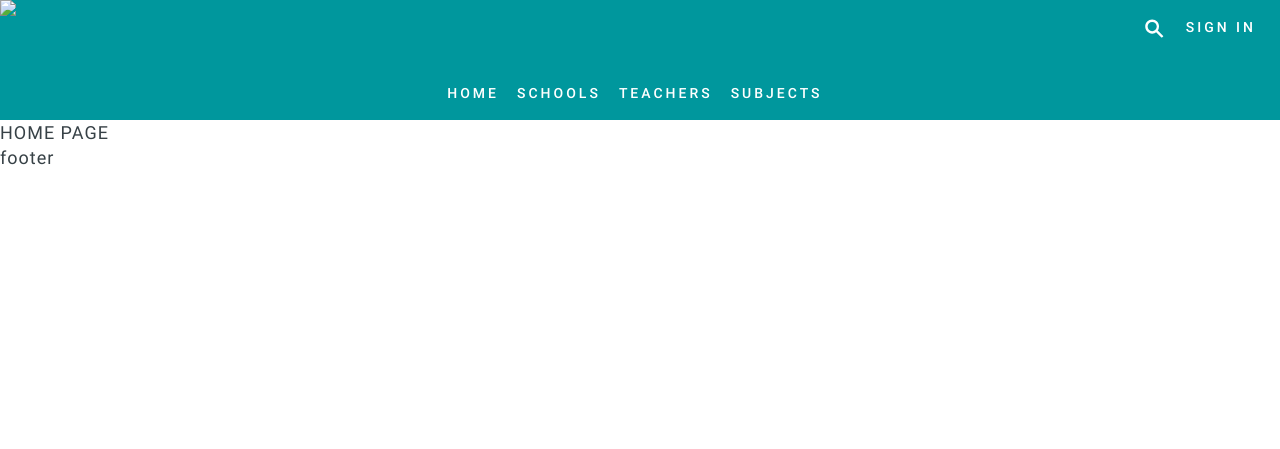
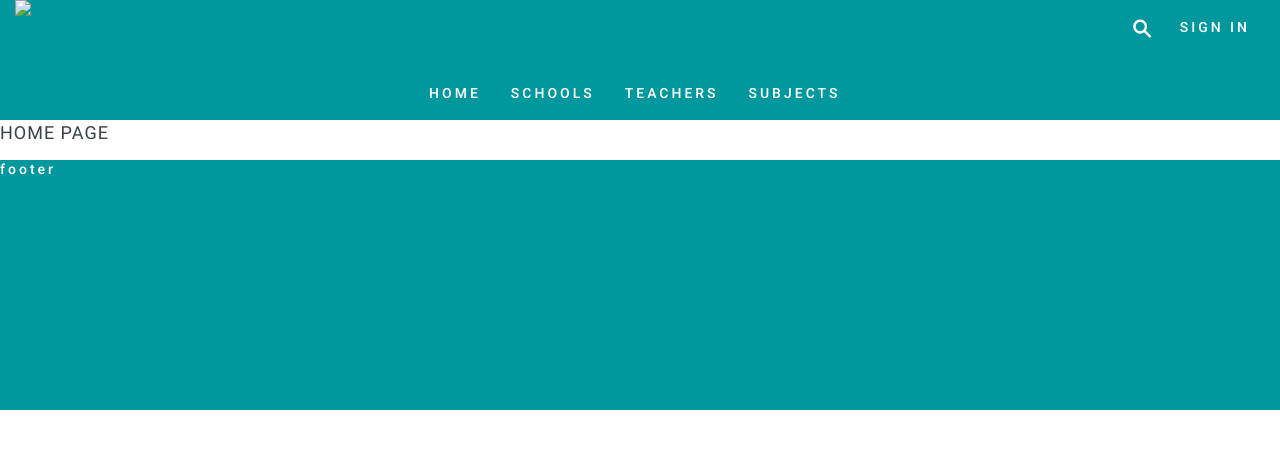
Before and after one commit to Nelmad/kittenteach, a Django app: page / in a window 1280 px wide. Shown: the top 449 px of the page. Run offline with Django 3.2, Linux system fonts and the light colour scheme; style sheets or scripts are compiled from the project's sources; parts of the project's set-up code (start-up, migrations or seed data) failed here and were passed over; some libraries are stand-ins or nearby versions.

Commit message:
footer added; project frontend settings refactor;

```diff
--- a/kittenteach/core/context_processors.py
+++ b/kittenteach/core/context_processors.py
@@ -13,4 +13,5 @@ def csrf(request):
     return {
         'csrf_header_name': settings.CSRF_HEADER_NAME,
         'csrf_cookie_name': settings.CSRF_COOKIE_NAME,
+        'csrf_token_name': 'csrfmiddlewaretoken',
     }
--- a/kittenteach/settings/prod.py
+++ b/kittenteach/settings/prod.py
@@ -9,11 +9,7 @@ ALLOWED_HOSTS = [
 
 MINIFY_FRONT = os.getenv('MINIFY_FRONT', 'True').lower() == 'true'
 
-# todo
-FRONTEND_SETTINGS = {
-    "client_js": [],
-    "client_css": []
-}
+FRONTEND_SETTINGS = get_frontend_settings(MINIFY_FRONT)
 
 # "secure" cookie - browsers may ensure that the cookie is only sent with an HTTPS connection
 CSRF_COOKIE_SECURE = True
--- a/static/core/less/footer/footer.less
+++ b/static/core/less/footer/footer.less
@@ -0,0 +1,13 @@
+.footer {
+  height: 250px;
+  margin-top: 15px;
+
+  background-color: #00979d;
+
+  font-family: "Roboto", sans-serif;
+  font-size: 14px;
+  font-weight: 500;
+  letter-spacing: 3px;
+  line-height: 18px;
+  color: #FFFFFF;
+}
--- a/static/core/less/header/header-controls.less
+++ b/static/core/less/header/header-controls.less
@@ -18,7 +18,7 @@
     }
 
     span {
-      padding: 0 9px;
+      padding: 0 15px;
     }
 
     &:hover {
--- a/static/core/less/header/header-menu.less
+++ b/static/core/less/header/header-menu.less
@@ -22,7 +22,7 @@
     }
 
     span {
-      padding: 0 9px;
+      padding: 0 15px;
     }
 
     &:hover {
--- a/static/core/less/header/header.less
+++ b/static/core/less/header/header.less
@@ -1,6 +1,7 @@
 .header {
   display: flex;
   height: 120px;
+  padding: 0 15px;
 
   background-color: #00979d;
 
@@ -9,6 +10,7 @@
   font-weight: 500;
   letter-spacing: 3px;
   line-height: 18px;
+  color: #FFFFFF;
 
   .header__logo {
     display: inline-block;
@@ -33,6 +35,6 @@
   }
 
   .header__controls {
-    margin-right: 15px;
+    //margin-right: 15px;
   }
 }
--- a/templates/core/home.html
+++ b/templates/core/home.html
@@ -2,4 +2,6 @@
 
 {% block content %}
     HOME PAGE
+    <div id="v-home-page">
+    </div>
 {% endblock %}
--- a/templates/core/layout.html
+++ b/templates/core/layout.html
@@ -15,10 +15,11 @@
     <script src="{% static '/core/js/lib/jquery.min.js' %}"></script>
 
     <!-- stylesheet -->
-    {% if minify_front %}
-        <link rel="stylesheet" type="text/css" href="{% static '/core/dist/core.min.css' %}{% timecache %}"/>
-    {% else %}
-        <link rel="stylesheet/less" type="text/css" href="{% static '/core/less/core.less' %}"/>
+    {% for link in client_css %}
+        <link rel="stylesheet/less" type="text/css" href="{% static link %}{% timecache %}"/>
+    {% endfor %}
+
+    {% if not minify_front %}
         <script src="https://cdnjs.cloudflare.com/ajax/libs/less.js/3.0.2/less.min.js" type="text/javascript"></script>
     {% endif %}
 </head>
@@ -32,7 +33,8 @@
     window.initJsScript = "{{ init_js_script }}";
     window.csrf = {
         headerName: "{{ csrf_header_name }}",
-        cookieName: "{{ csrf_cookie_name }}"
+        cookieName: "{{ csrf_cookie_name }}",
+        tokenName: "{{ csrf_token_name }}"
     };
 </script>
 
--- a/templates/core/partials/footer.html
+++ b/templates/core/partials/footer.html
@@ -1,3 +1,3 @@
-<footer>
+<footer class="footer">
     footer
 </footer>
```
Also changed, not shown: kittenteach/settings/common.py (+20 -0 lines), kittenteach/settings/dev.py (+1 -16 lines).
